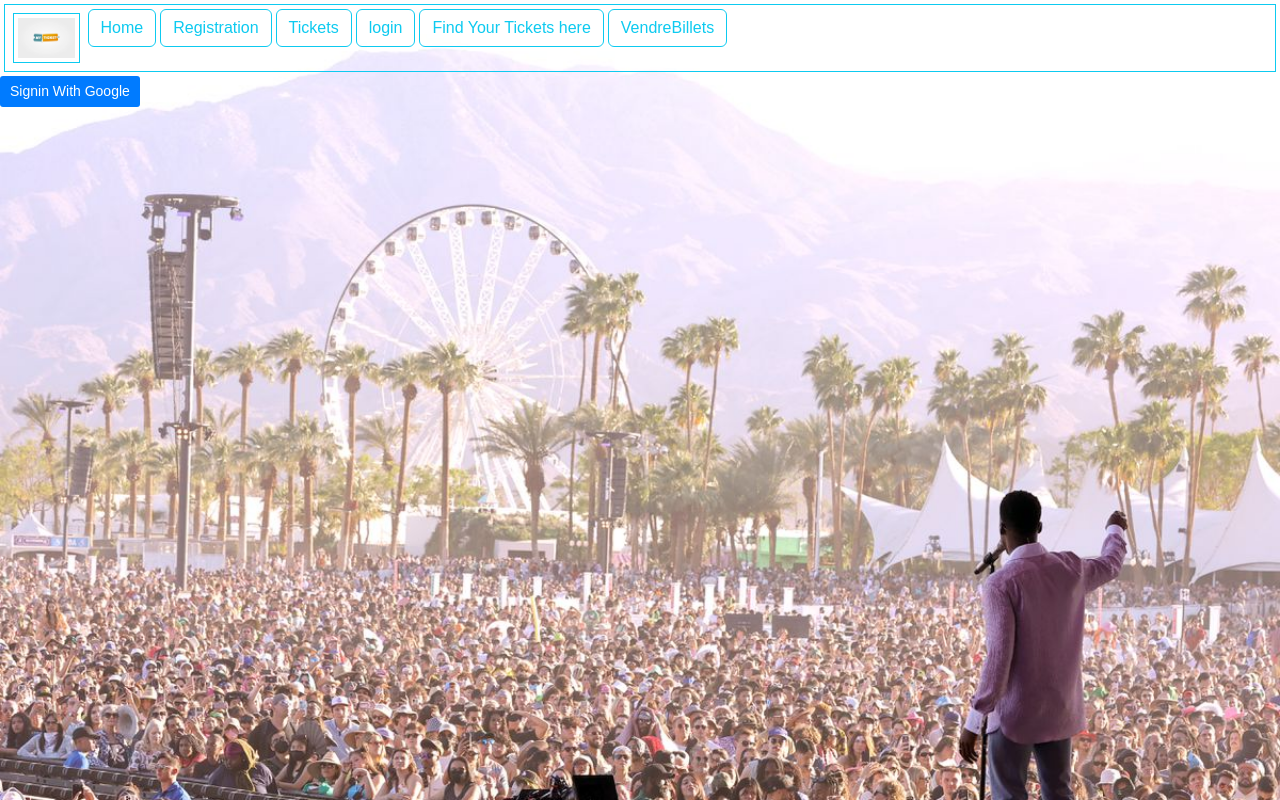
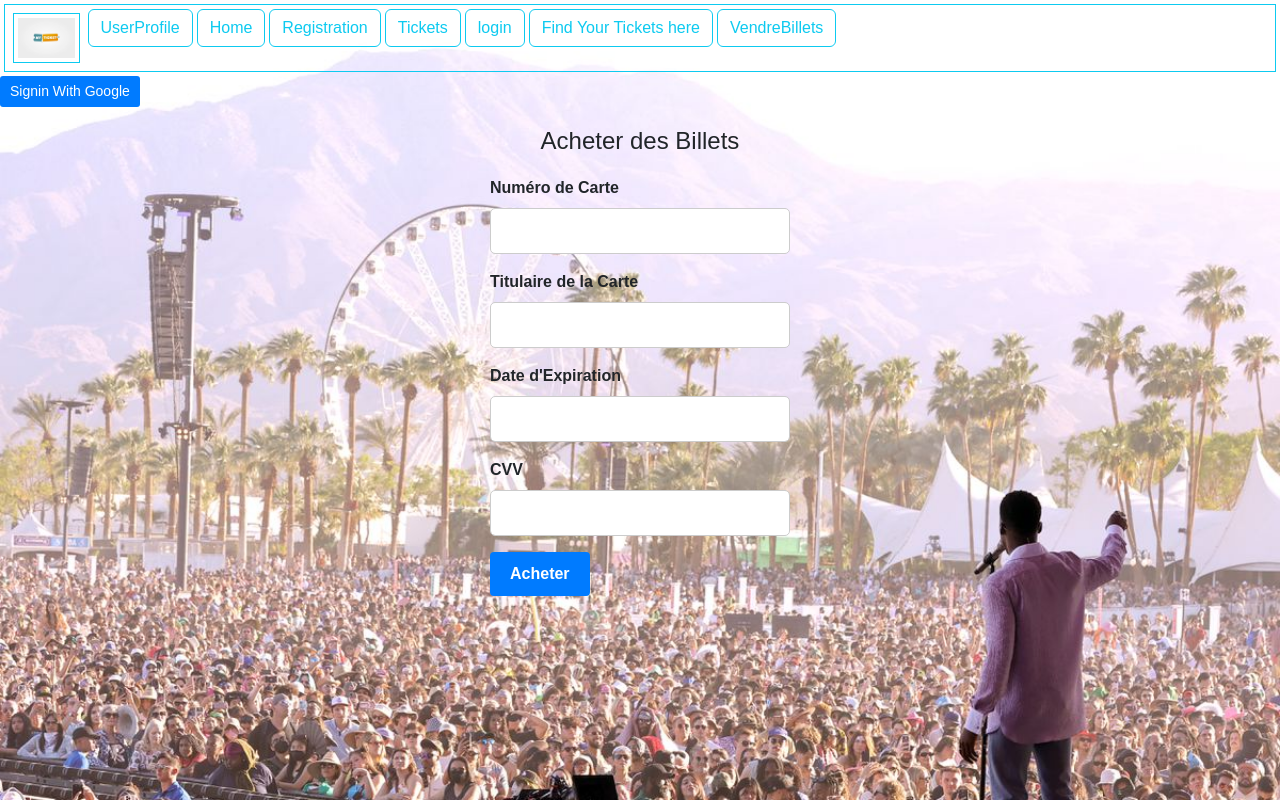
Before and after one commit to amineabne/projectFrontEnd, a React (Create React App) app: page /AcheterBillets in a window 1280 px wide. Built offline with nearby package versions, Linux system fonts and the light colour scheme.

Commit message:
add ratting

```diff
--- a/src/App.js
+++ b/src/App.js
@@ -3,6 +3,8 @@ import {  Routes, Route } from 'react-router-dom';
 import './App.css';
 import { BrowserRouter } from 'react-router-dom';
 import Home from './components/Home';
+import UserProfile from './components/UserProfile';
+
 
 import VendreBillets from './components/VendreBillets';
 import 'bootstrap/dist/css/bootstrap.min.css';
@@ -14,6 +16,8 @@ import Tickets from './components/Tickets';
 import image from './components/logo.jpg';
 
 import Recherche from './components/recherche';
+import AcheterBillets from './components/AcheterBillets';
+import Rating from './components/Rating';
 
 
 function App() {
@@ -35,9 +39,20 @@ function App() {
         <nav className="m-1 p-1 border border-info">
   <img src={image} alt="Logo" className="App-logo" />
   <ul className="nav nav-pills">
-    {/* ... Vos liens de navigation existants */}
+
   </ul>
+
 </nav>
+<li>
+ <NavLink
+              onClick={() => setCurrentRoute("UserProfile")}
+              className={currentRoute === "UserProfile" ? "btn btn-outline-info ms-1" : 'btn btn-outline-info ms-1'}
+              to="/UserProfile"
+            >
+              UserProfile
+            </NavLink>
+            </li>
+
           <li>
             <NavLink
               onClick={() => setCurrentRoute("home")}
@@ -110,6 +125,10 @@ function App() {
         <Route path="/User" element={<User />} />
         <Route path="/login" element={<Login />} />
         <Route path="/recherche" element={<Recherche />} />
+        <Route path="/AcheterBillets" element={<AcheterBillets />} />
+        <Route path="/UserProfile" element={<UserProfile />} />
+        <Route path="/Rating" element={<Rating />} />
+
       </Routes>
     </BrowserRouter>
   );
--- /dev/null
+++ b/src/components/AcheterBillets.css
@@ -0,0 +1,37 @@
+
+
+  h1 {
+    font-size: 24px;
+    margin-bottom: 20px;
+  }
+
+  form {
+    max-width: 300px;
+    margin: 0 auto;
+  }
+
+  .form-label {
+    font-weight: bold;
+  }
+
+  .form-control {
+    width: 100%;
+    padding: 10px;
+    margin-bottom: 15px;
+    border: 1px solid #ccc;
+    border-radius: 4px;
+  }
+
+  .btn-primary {
+    background-color: #007bff;
+    color: #fff;
+    padding: 10px 20px;
+    border: none;
+    border-radius: 4px;
+    cursor: pointer;
+    font-weight: bold;
+  }
+
+  .btn-primary:hover {
+    background-color: #0056b3;
+  }
--- /dev/null
+++ b/src/components/AcheterBillets.js
@@ -0,0 +1,103 @@
+import React, { useState } from 'react';
+import './AcheterBillets.css';
+
+function AcheterBillets() {
+  const [cardInfo, setCardInfo] = useState({
+    cardNumber: '',
+    cardHolder: '',
+    expirationDate: '',
+    cvv: '',
+  });
+
+  const handleCardInfoChange = (e) => {
+    const { name, value } = e.target;
+    setCardInfo((prevCardInfo) => ({
+      ...prevCardInfo,
+      [name]: value,
+    }));
+  };
+
+  const handleSubmit = (e) => {
+    e.preventDefault();
+
+    // Envoyer les données de la carte bancaire via une requête POST
+    fetch(`http://localhost:8080/ticket/id/buy`, {
+      method: 'POST',
+      headers: {
+        'Content-Type': 'application/json',
+      },
+      body: JSON.stringify(cardInfo),
+    })
+      .then((response) => {
+        if (response.ok) {
+
+          console.log('Billets achetés avec succès!');
+        } else {
+
+          console.error('Erreur lors de l\'achat des billets');
+        }
+      })
+      .catch((error) => {
+        console.error('Erreur lors de la requête d\'achat :', error);
+      });
+  };
+
+  return (
+    <div>
+      <h1>Acheter des Billets</h1>
+      <form onSubmit={handleSubmit}>
+        <div className="mb-3">
+          <label htmlFor="cardNumber" className="form-label">Numéro de Carte</label>
+          <input
+            type="text"
+            className="form-control"
+            id="cardNumber"
+            name="cardNumber"
+            value={cardInfo.cardNumber}
+            onChange={handleCardInfoChange}
+            required
+          />
+        </div>
+        <div className="mb-3">
+          <label htmlFor="cardHolder" className="form-label">Titulaire de la Carte</label>
+          <input
+            type="text"
+            className="form-control"
+            id="cardHolder"
+            name="cardHolder"
+            value={cardInfo.cardHolder}
+            onChange={handleCardInfoChange}
+            required
+          />
+        </div>
+        <div className="mb-3">
+          <label htmlFor="expirationDate" className="form-label">Date d'Expiration</label>
+          <input
+            type="text"
+            className="form-control"
+            id="expirationDate"
+            name="expirationDate"
+            value={cardInfo.expirationDate}
+            onChange={handleCardInfoChange}
+            required
+          />
+        </div>
+        <div className="mb-3">
+          <label htmlFor="cvv" className="form-label">CVV</label>
+          <input
+            type="text"
+            className="form-control"
+            id="cvv"
+            name="cvv"
+            value={cardInfo.cvv}
+            onChange={handleCardInfoChange}
+            required
+          />
+        </div>
+        <button type="submit" className="btn btn-primary">Acheter</button>
+      </form>
+    </div>
+  );
+}
+
+export default AcheterBillets;
--- /dev/null
+++ b/src/components/Rating.css
@@ -0,0 +1,55 @@
+/* AcheterBillets.css */
+
+/* Style général du formulaire */
+.form-container {
+    max-width: 400px;
+    margin: 0 auto;
+    padding: 20px;
+    background-color: #f5f5f5;
+    border: 1px solid #ddd;
+    border-radius: 5px;
+    box-shadow: 0 2px 4px rgba(0, 0, 0, 0.1);
+  }
+
+  /* Style des étiquettes */
+  .form-label {
+    font-weight: bold;
+  }
+
+  /* Style des champs de saisie */
+  .form-control {
+    width: 100%;
+    padding: 10px;
+    margin-bottom: 10px;
+    border: 1px solid #ccc;
+    border-radius: 3px;
+    transition: border-color 0.2s;
+  }
+
+  .form-control:focus {
+    border-color: #007bff; /* Couleur du focus */
+    outline: none; /* Supprimer la bordure de focus par défaut */
+  }
+
+  /* Style du bouton */
+  .btn-primary {
+    background-color: #007bff;
+    color: #fff;
+    border: none;
+    border-radius: 3px;
+    padding: 10px 20px;
+    cursor: pointer;
+    transition: background-color 0.2s;
+  }
+
+  .btn-primary:hover {
+    background-color: #0056b3; /* Couleur au survol */
+  }
+
+  /* Style global de la page */
+  body {
+    font-family: Arial, sans-serif;
+    background-color: #f9f9f9;
+    margin: 0;
+    padding: 0;
+  }
--- a/src/components/Tickets.js
+++ b/src/components/Tickets.js
@@ -1,6 +1,8 @@
 import React, { useState, useEffect } from 'react';
 import './Tickets.css';
-const authToken = 'Bearer eyJhbGciOiJIUzI1NiJ9.eyJzdWIiOiJqdW5haWQudGFsYWF0MTk5MEBnbWFpbC5jb20iLCJpYXQiOjE2OTUxMTgyMjAsImV4cCI6MTY5NTIwNDYyMH0.OToOG0PYx0eNlZYsq_2jxnCLftGWW1_oHMa78UAxLCE';
+
+const authToken = 'Bearer eyJhbGciOiJIUzI1NiJ9.eyJzdWIiOiJqdW5haWQudGFsYWF0MTk5MEBnbWFpbC5jb20iLCJpYXQiOjE2OTU2NjE2MDgsImV4cCI6MTY5NTc0ODAwOH0.yHdEM-YVraPdEw14mr6DWaXNPyT5eCrhcGRFPgoIlDI';
+
 function Tickets() {
   const [tickets, setTickets] = useState([]);
   const [editingTicket, setEditingTicket] = useState(null);
@@ -13,18 +15,13 @@ function Tickets() {
   });
 
   useEffect(() => {
-    // URL de l'endpoint
     const authenticationEndpoint = 'http://localhost:8080/tickets';
 
-    // Token d'authentification
-    const authToken = 'Bearer eyJhbGciOiJIUzI1NiJ9.eyJzdWIiOiJqdW5haWQudGFsYWF0MTk5MEBnbWFpbC5jb20iLCJpYXQiOjE2OTUxMTgyMjAsImV4cCI6MTY5NTIwNDYyMH0.OToOG0PYx0eNlZYsq_2jxnCLftGWW1_oHMa78UAxLCE';
-
-    // Utilisation de fetch pour envoyer la requête 'GET' avec le token d'authentification
     fetch(authenticationEndpoint, {
       method: 'GET',
       headers: {
         'Content-Type': 'application/json',
-        'Authorization': authToken, // Ajoutez le token ici
+        'Authorization': authToken,
       },
     })
       .then((response) => {
@@ -43,15 +40,23 @@ function Tickets() {
 
   const handleEdit = (ticket) => {
     setEditingTicket(ticket);
+    setNewTicket({
+      eventName: ticket.eventName,
+      eventDate: ticket.eventDate,
+      price: ticket.price,
+      details: ticket.details,
+      state: ticket.state,
+    });
   };
 
   const handleDelete = (ticket) => {
-    // Envoyer une requête DELETE à l'API pour supprimer le billet
     fetch(`http://localhost:8080/tickets/${ticket.id}`, {
       method: 'DELETE',
+      headers: {
+        'Authorization': authToken,
+      },
     })
       .then(() => {
-        // Après la suppression réussie, mettre à jour l'état local "tickets" en excluant le billet supprimé
         const updatedTickets = tickets.filter((t) => t.id !== ticket.id);
         setTickets(updatedTickets);
         setEditingTicket(null);
@@ -60,36 +65,45 @@ function Tickets() {
   };
 
   const handleSave = (editedTicket) => {
-    // Envoyer une requête PUT à l'API pour mettre à jour le billet avec les données modifiées
     fetch(`http://localhost:8080/tickets/${editedTicket.id}`, {
       method: 'PUT',
       headers: {
         'Content-Type': 'application/json',
-        'Authorization': authToken, // N'oubliez pas d'ajouter le token ici aussi
+        'Authorization': authToken,
       },
-      body: JSON.stringify(editedTicket),
+      body: JSON.stringify(newTicket),
     })
       .then(() => {
-        // Après la mise à jour réussie, mettre à jour l'état local "tickets" avec la nouvelle version du billet
-        const updatedTickets = tickets.map((t) => (t.id === editedTicket.id ? editedTicket : t));
+        const updatedTickets = tickets.map((t) => (t.id === editedTicket.id ? newTicket : t));
         setTickets(updatedTickets);
         setEditingTicket(null);
       })
       .catch((error) => console.error('Erreur lors de la mise à jour du billet :', error));
   };
+  const handleAcheter = (ticket) => {
+    // Use window.location.href to navigate to the "/AcheterBillets" URL
+    window.location.href = '/AcheterBillets';
+  };
+
+
+  const handleInputChange = (e, ticket, field) => {
+    const newValue = e.target.value;
+    setNewTicket((prevNewTicket) => ({
+      ...prevNewTicket,
+      [field]: newValue,
+    }));
+  };
 
   const handleCreate = () => {
-    // Envoyer une requête POST à l'API pour créer un nouveau billet en utilisant les données de "newTicket"
     fetch('http://localhost:8080/tickets', {
       method: 'POST',
       headers: {
         'Content-Type': 'application/json',
-        'Authorization': authToken, // Ajoutez le token ici
+        'Authorization': authToken,
       },
       body: JSON.stringify(newTicket),
     })
       .then(() => {
-        // Après la création réussie, mettre à jour l'état local "tickets" en ajoutant le nouveau billet
         fetch('http://localhost:8080/tickets')
           .then((response) => response.json())
           .then((data) => {
@@ -122,16 +136,67 @@ function Tickets() {
             <th>Details</th>
             <th>State</th>
             <th>Actions</th>
+            <th>Acheter des Billets</th>
           </tr>
         </thead>
         <tbody>
           {tickets.map((ticket) => (
             <tr key={ticket.id}>
-              <td>{ticket.eventName}</td>
-              <td>{new Date(ticket.eventDate).toLocaleDateString()}</td>
-              <td>{ticket.price}</td>
-              <td>{ticket.details}</td>
-              <td>{ticket.state}</td>
+              <td>
+                {editingTicket === ticket ? (
+                  <input
+                    type="text"
+                    value={newTicket.eventName}
+                    onChange={(e) => handleInputChange(e, ticket, 'eventName')}
+                  />
+                ) : (
+                  ticket.eventName
+                )}
+              </td>
+              <td>
+                {editingTicket === ticket ? (
+                  <input
+                    type="text"
+                    value={newTicket.eventDate}
+                    onChange={(e) => handleInputChange(e, ticket, 'eventDate')}
+                  />
+                ) : (
+                  new Date(ticket.eventDate).toLocaleDateString()
+                )}
+              </td>
+              <td>
+                {editingTicket === ticket ? (
+                  <input
+                    type="text"
+                    value={newTicket.price}
+                    onChange={(e) => handleInputChange(e, ticket, 'price')}
+                  />
+                ) : (
+                  ticket.price
+                )}
+              </td>
+              <td>
+                {editingTicket === ticket ? (
+                  <input
+                    type="text"
+                    value={newTicket.details}
+                    onChange={(e) => handleInputChange(e, ticket, 'details')}
+                  />
+                ) : (
+                  ticket.details
+                )}
+              </td>
+              <td>
+                {editingTicket === ticket ? (
+                  <input
+                    type="text"
+                    value={newTicket.state}
+                    onChange={(e) => handleInputChange(e, ticket, 'state')}
+                  />
+                ) : (
+                  ticket.state
+                )}
+              </td>
               <td>
                 {editingTicket === ticket ? (
                   <button onClick={() => handleSave(ticket)}>Enregistrer</button>
@@ -139,6 +204,7 @@ function Tickets() {
                   <>
                     <button onClick={() => handleEdit(ticket)}>Éditer</button>
                     <button onClick={() => handleDelete(ticket)}>Supprimer</button>
+                    <button onClick={() => handleAcheter(ticket)}>Acheter des Billets</button>
                   </>
                 )}
               </td>
--- /dev/null
+++ b/src/components/UserProfile.js
@@ -0,0 +1,85 @@
+import React, { useState, useEffect } from 'react';
+import Rating from './Rating';
+
+function UserProfile() {
+  const [userTickets, setUserTickets] = useState([]);
+
+  const handleRateTicket = (ticketId, newRating) => {
+    // Envoyer une requête POST pour enregistrer la note du ticket
+    fetch(`http://localhost:8080/${ticketId}/rate`, {
+      method: 'POST',
+      headers: {
+        'Content-Type': 'application/json',
+        'Authorization': 'Bearer VOTRE_TOKEN_D_AUTHENTIFICATION',
+      },
+      body: JSON.stringify({ rating: newRating }),
+    })
+      .then((response) => {
+        if (response.ok) {
+          console.log(`Ticket ${ticketId} noté avec succès !`);
+        } else {
+          console.error(`Erreur lors de la notation du ticket ${ticketId}`);
+        }
+      })
+      .catch((error) => {
+        console.error('Erreur lors de la requête de notation :', error);
+      });
+  };
+
+  useEffect(() => {
+    // Envoyer une requête GET pour récupérer l'historique des achats/ventes de l'utilisateur
+    fetch('http://localhost:8080/users/tickets', {
+      method: 'GET',
+      headers: {
+        'Authorization': 'eyJhbGciOiJIUzI1NiJ9.eyJzdWIiOiJqdW5haWQudGFsYWF0MTk5MEBnbWFpbC5jb20iLCJpYXQiOjE2OTU2NjE2MDgsImV4cCI6MTY5NTc0ODAwOH0.yHdEM-YVraPdEw14mr6DWaXNPyT5eCrhcGRFPgoIlDI', // Assurez-vous d'ajouter le token d'authentification ici
+      },
+    })
+      .then((response) => {
+        if (response.ok) {
+          return response.json();
+        } else {
+          throw new Error('Erreur lors de la récupération de l\'historique');
+        }
+      })
+      .then((data) => {
+        setUserTickets(data);
+      })
+      .catch((error) => {
+        console.error('Erreur :', error.message);
+      });
+  }, []);
+
+  return (
+    <div>
+      <h1>Historique des Achats/Ventes</h1>
+      <table>
+        <thead>
+          <tr>
+            <th>ID du Billet</th>
+            <th>Nom de l'Événement</th>
+            <th>Date de l'Événement</th>
+            <th>Prix</th>
+            <th>Type (Achat/Vente)</th>
+            <th>Noter</th>
+          </tr>
+        </thead>
+        <tbody>
+          {userTickets.map((ticket) => (
+            <tr key={ticket.id}>
+              <td>{ticket.id}</td>
+              <td>{ticket.eventName}</td>
+              <td>{new Date(ticket.eventDate).toLocaleDateString()}</td>
+              <td>{ticket.price}</td>
+              <td>{ticket.type}</td>
+              <td>
+                <Rating onRate={(newRating) => handleRateTicket(ticket.id, newRating)} />
+              </td>
+            </tr>
+          ))}
+        </tbody>
+      </table>
+    </div>
+  );
+}
+
+export default UserProfile;
```
Also changed, not shown: src/components/Rating.js (added).
